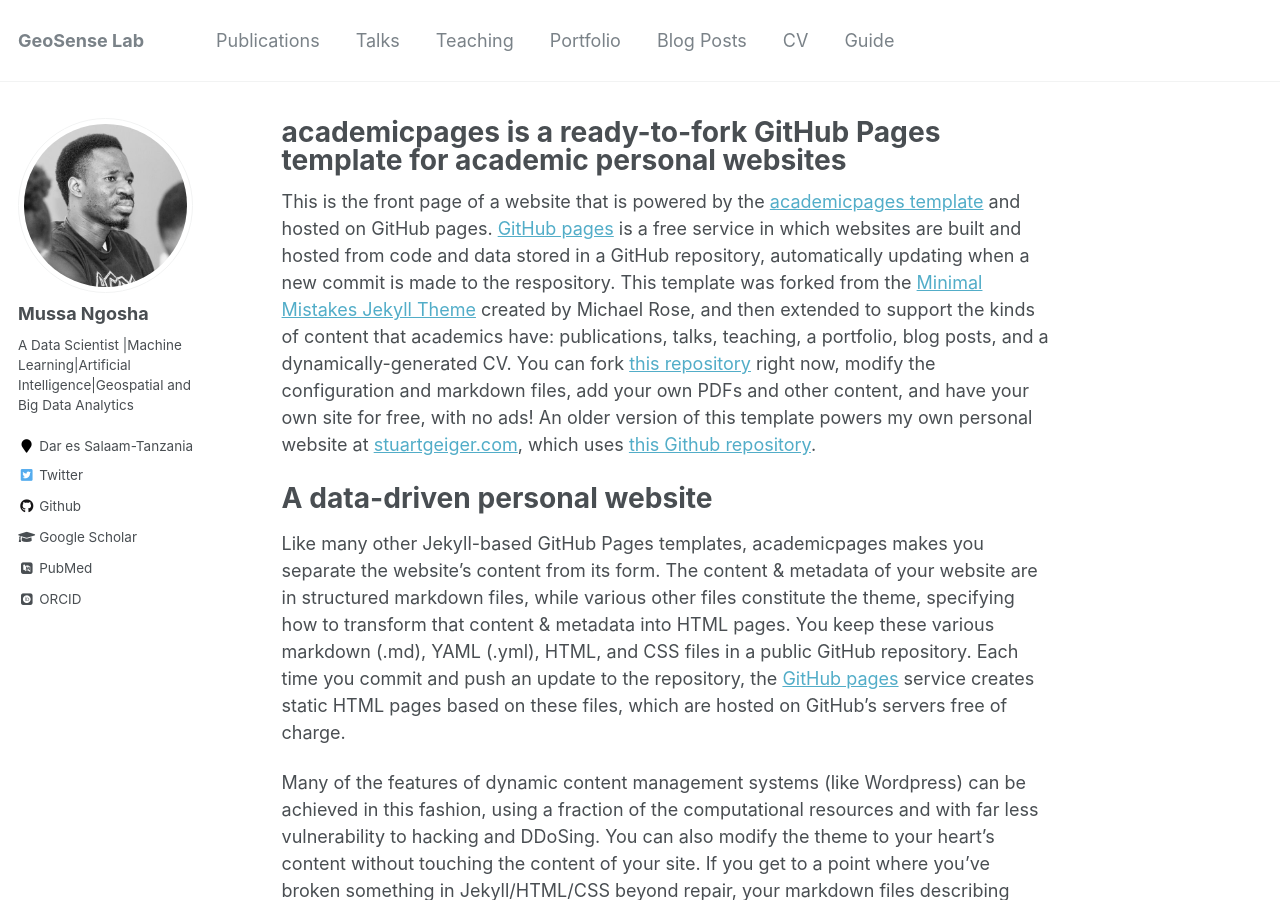
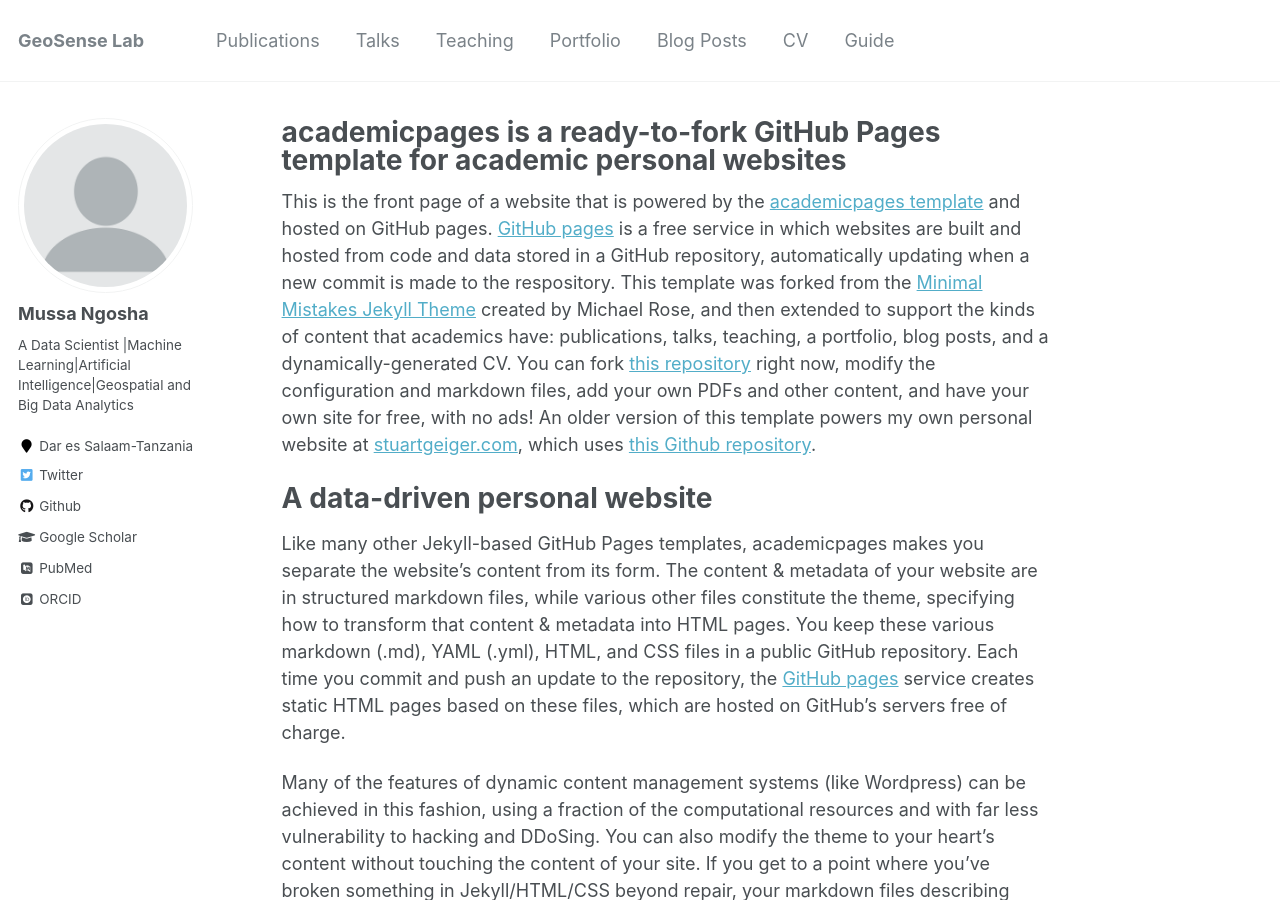
Before and after one commit to NgoshaJr/ngoshajr.github.io, a Jekyll site: the page built from _pages/about.md, in a window 1280 px wide and 900 px high. Built offline with Jekyll 4.4.1, drawn with Linux system fonts in a browser that asks for light colours; some web fonts are replaced.

Commit message:
Update _config.yml
Updated

```diff
--- a/_config.yml
+++ b/_config.yml
@@ -81,7 +81,7 @@ analytics:
 # Site Author
 author:
   name             : "Mussa Ngosha"
-  avatar           : "ngosha2.jpg"
+  avatar           : "profile.png"
   bio              : "A Data Scientist |Machine Learning|Artificial Intelligence|Geospatial and Big Data Analytics"
   location         : "Dar es Salaam-Tanzania"
   employer         :
```
